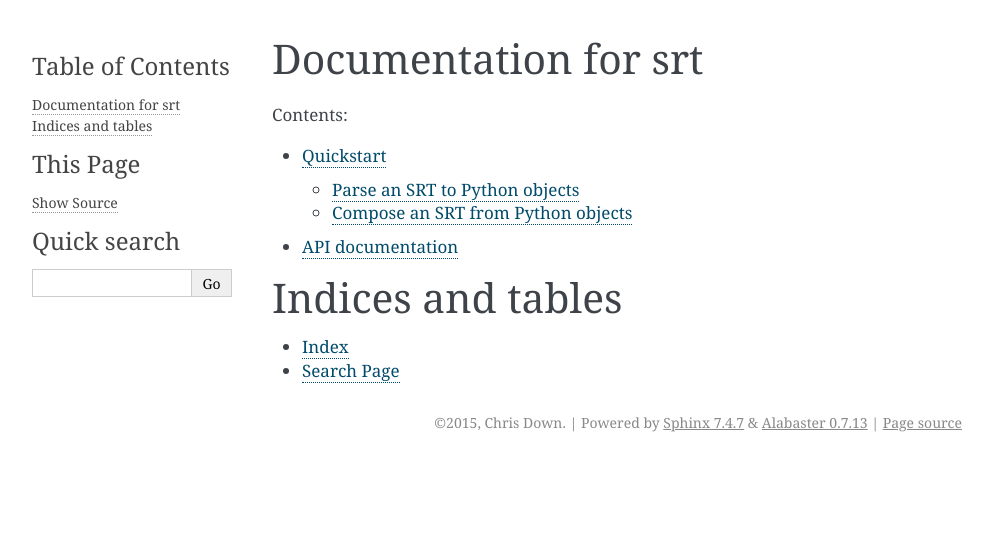
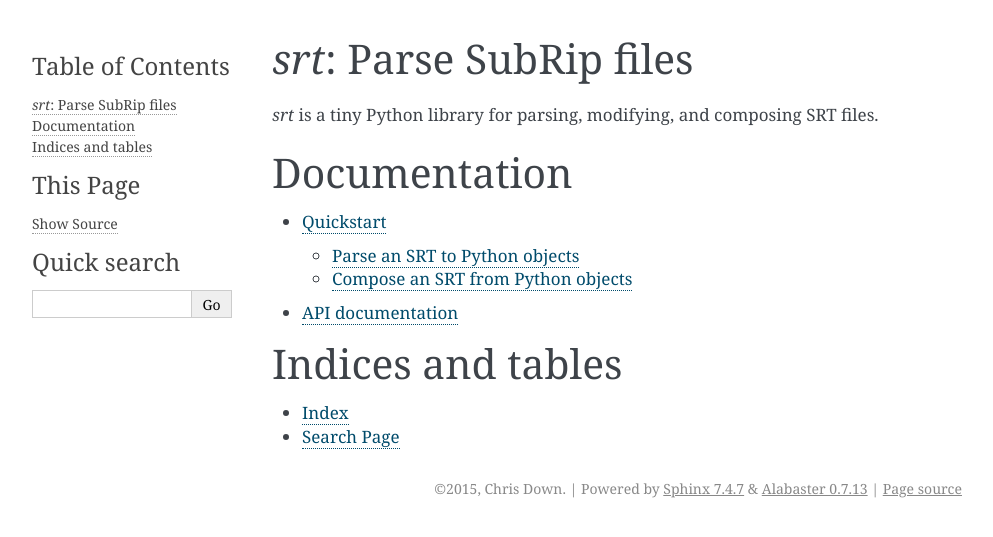
Before and after one commit to cdown/srt, a Sphinx documentation site: the page built from docs/index.rst, in a window 1280 px wide. Shown: the top 537 px of the page, without its empty margins (148-1141 px from the left). Built offline with Sphinx 7.4.7, drawn with Linux system fonts in a browser that asks for light colours.

Commit message:
Add information about srt to doc index

```diff
--- a/docs/index.rst
+++ b/docs/index.rst
@@ -1,7 +1,10 @@
-Documentation for srt
-=====================
+`srt`: Parse SubRip files
+=========================
 
-Contents:
+`srt` is a tiny Python library for parsing, modifying, and composing SRT files.
+
+Documentation
+=============
 
 .. toctree::
    :maxdepth: 2
```
